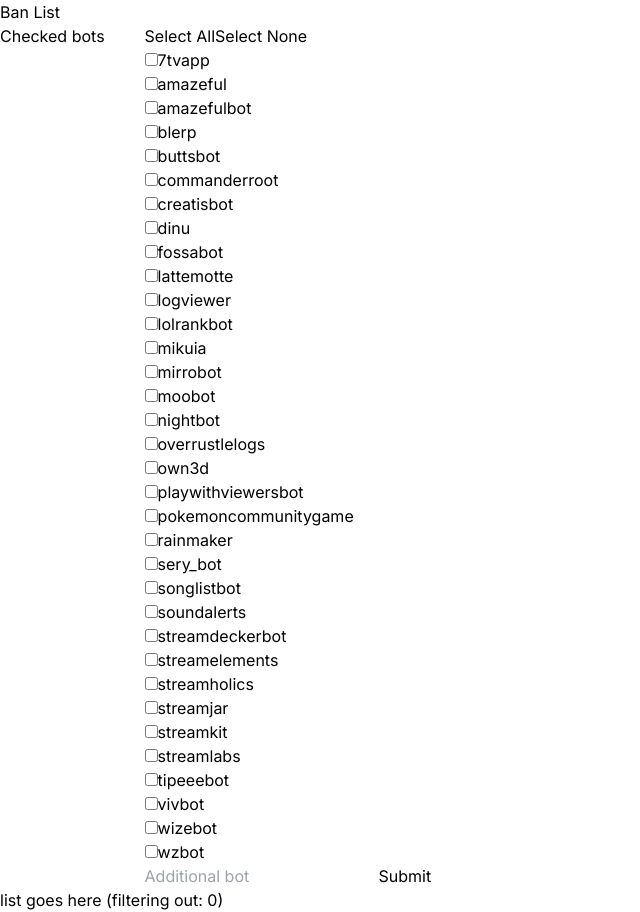
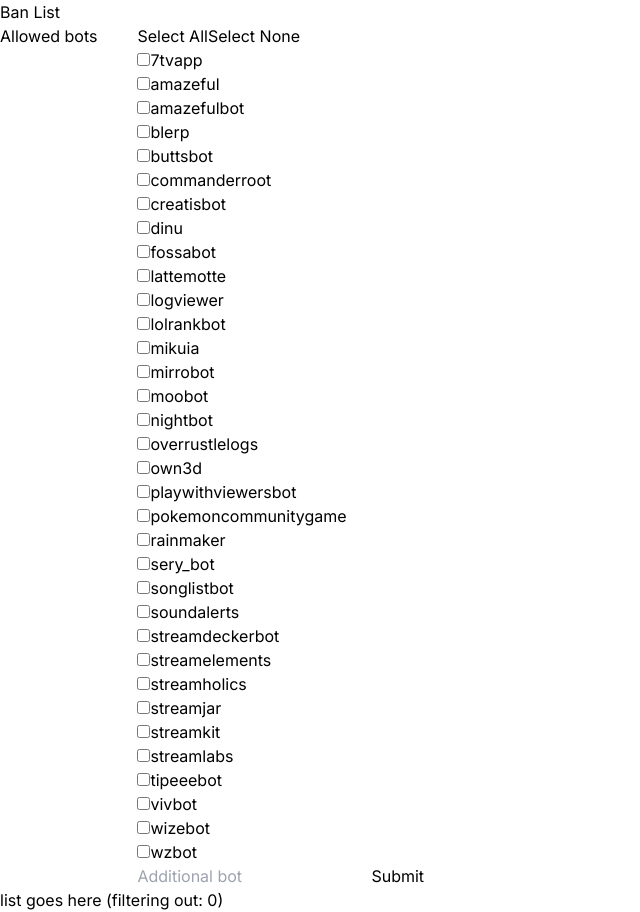
Before and after one commit to jordbort/next-bot-banner, a Next.js app: page /banlist in a window 1280 px wide. Shown: the whole page, without its empty margins (0-640 px from the left). Built offline with nearby package versions, Linux system fonts and the light colour scheme.

Commit message:
Renaming AllowedBots

```diff
--- a/src/app/banlist/page.tsx
+++ b/src/app/banlist/page.tsx
@@ -1,5 +1,5 @@
 "use client"
-import CheckedBots from "@/components/CheckedBots"
+import AllowedBots from "@/components/AllowedBots"
 import OptionalList from "@/components/OptionalList"
 import GeneratedList from "@/components/GeneratedList"
 import { useState } from "react"
@@ -129,7 +129,7 @@
         <main>
             <h1>Ban List</h1>
             <div className="flex gap-10">
-                <CheckedBots props={props} />
+                <AllowedBots props={props} />
                 <OptionalList props={props} />
             </div>
             <GeneratedList props={props} />
--- a/src/components/CheckedBots.tsx
+++ b/src/components/AllowedBots.tsx
@@ -6,7 +6,7 @@
     // console.log(`props.props:`, props.props)
     return (
         <div>
-            <h3>Checked bots</h3>
+            <h3>Allowed bots</h3>
             <ul>
                 {checkedBots.map((bot: string, idx: number) => {
                     return <li key={idx}>
```
